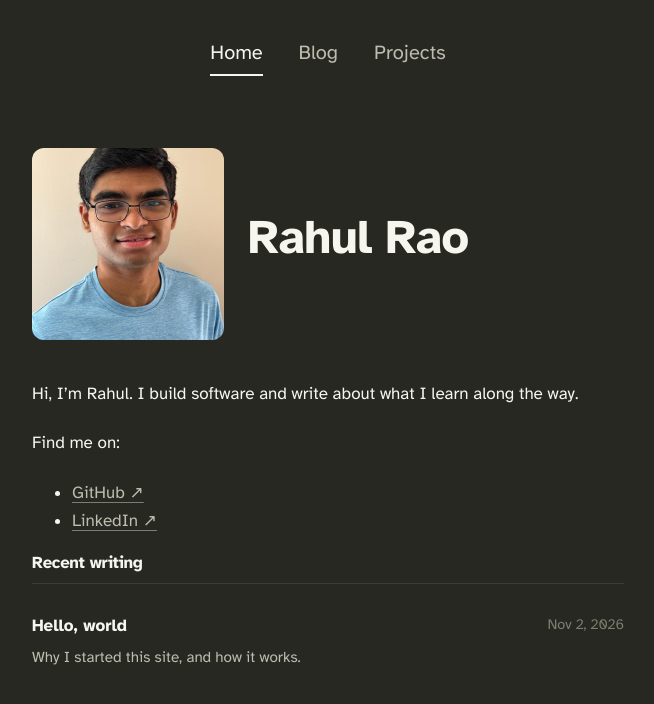
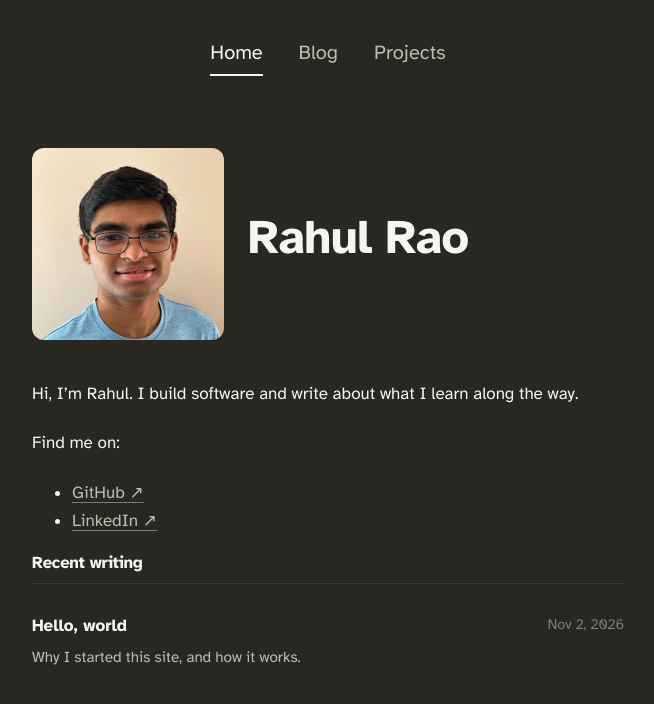
Before and after one commit to rahulsrao011/rahulsrao011.github.io, a Jekyll site: the page built from index.md, in a window 1280 px wide. Shown: the top 704 px of the page, without its empty margins (312-966 px from the left). Built offline with Jekyll 4.4.1, drawn with Linux system fonts in a browser that asks for light colours.

Commit message:
Update style.css

```diff
--- a/assets/css/style.css
+++ b/assets/css/style.css
@@ -49,7 +49,7 @@ p  { margin: 0 0 1.2em; }
 .contact-line { color: var(--dim); margin-bottom: 56px; }
 .hero { display: flex; align-items: center; gap: 24px; margin-bottom: 40px; }
 .hero .hero-tagline { margin-bottom: 0; }
-.photo { width: 192px; height: 192px; border-radius: 12px; object-fit: cover; flex-shrink: 0; }
+.photo { width: 192px; height: 192px; border-radius: 12px; object-fit: cover; object-position: top; flex-shrink: 0; }
 
 /* Section heading above a post list */
 .section-title { font-size: 1.05rem; margin: 0 0 12px; padding-bottom: 10px; border-bottom: 1px solid var(--rule); }
```
